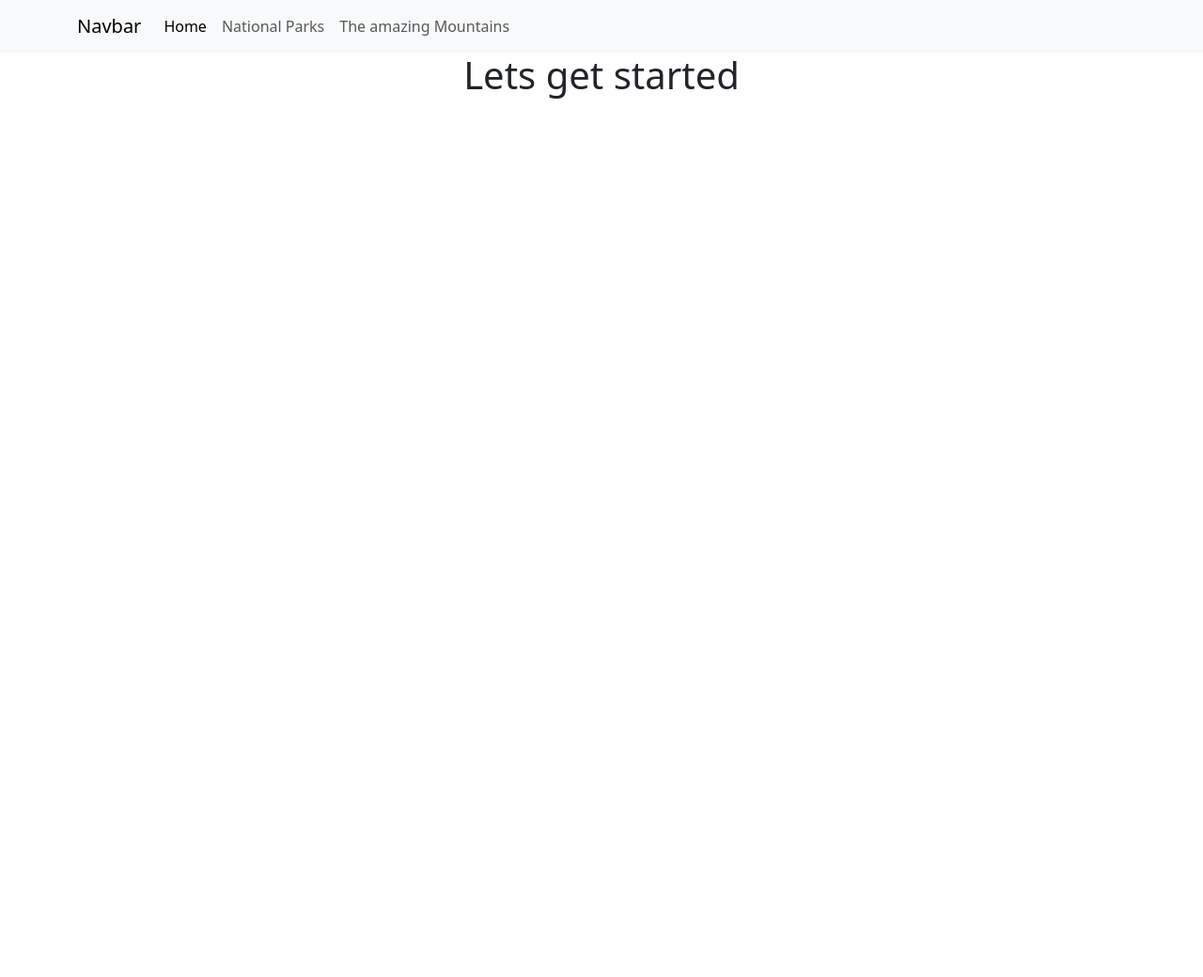
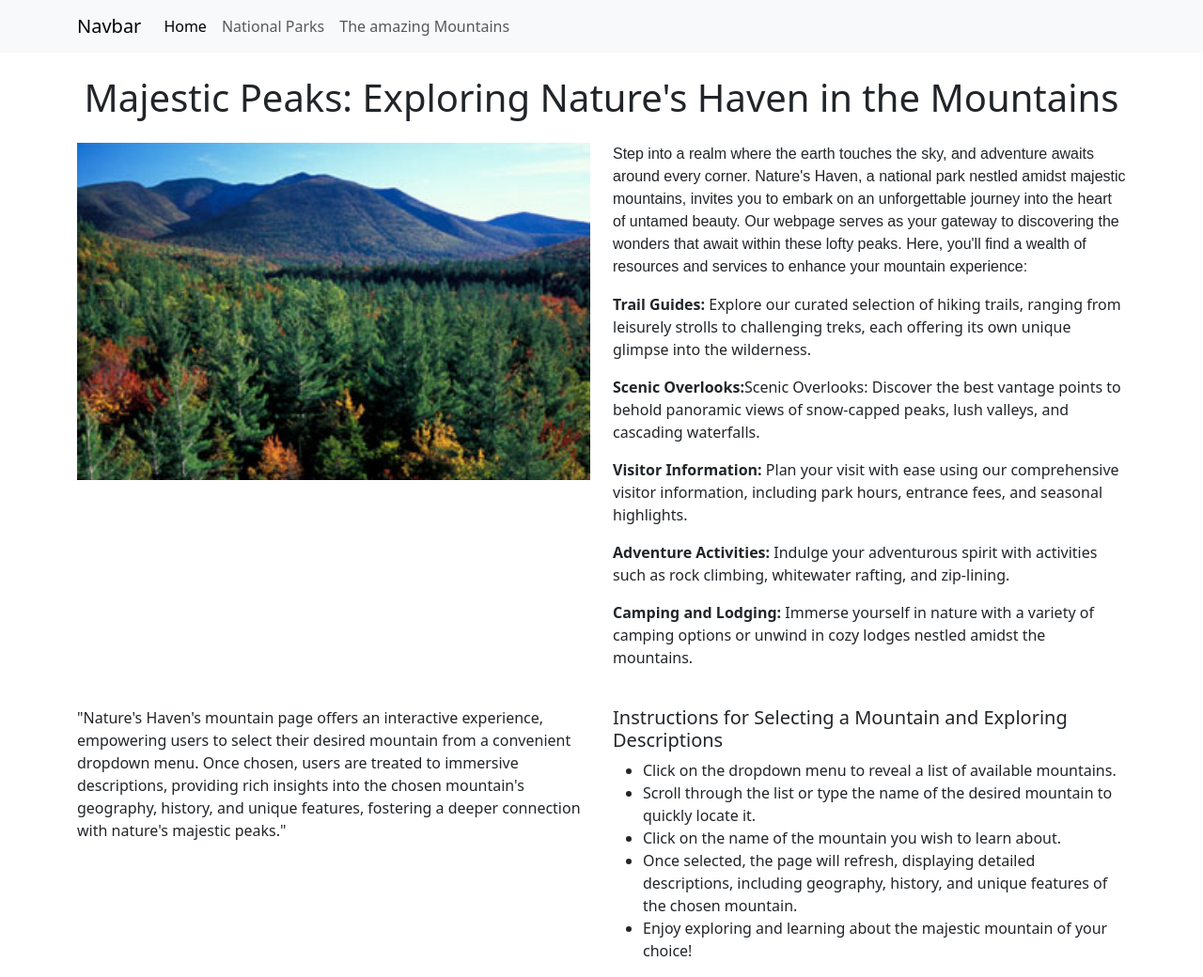
Before and after one commit to IanNduta/Capstone-2, a plain HTML site: page sample.html in a window 1280 px wide. Shown: the whole page at 94% size. Before the commit the page ends 800 px from the top, so only its background shows below. Drawn offline with nearby package versions, Linux system fonts and the light colour scheme; a web font is replaced by a local one.

Commit message:
formated the sample page

```diff
--- a/css/site.css
+++ b/css/site.css
@@ -11,3 +11,8 @@
 /* tr, td{
     border: 1px solid black;;
 } */
+.freeman-regular {
+    font-family: "Freeman", sans-serif;
+    font-weight: 400;
+    font-style: normal;
+  }
--- a/sample.html
+++ b/sample.html
@@ -8,6 +8,12 @@
     <link href="https://cdn.jsdelivr.net/npm/bootstrap@5.3.3/dist/css/bootstrap.min.css" rel="stylesheet"
         integrity="sha384-QWTKZyjpPEjISv5WaRU9OFeRpok6YctnYmDr5pNlyT2bRjXh0JMhjY6hW+ALEwIH" crossorigin="anonymous">
     <link href="css/site.css" rel="stylesheet">
+    <!-- google font -->
+    <link rel="preconnect" href="https://fonts.googleapis.com">
+    <link rel="preconnect" href="https://fonts.gstatic.com" crossorigin>
+    <link
+        href="https://fonts.googleapis.com/css2?family=Freeman&family=Josefin+Sans:ital,wght@0,100..700;1,100..700&display=swap"
+        rel="stylesheet">
 </head>
 
 <body>
@@ -37,18 +43,62 @@
         </nav>
 
     </header>
-    <h1 class="text-center">Lets get started</h1>
-    <main>
-        <div class="container">
-            <div class="row">
-                <div class="col">
+    <figure class="text-center mt-4">
+        <blockquote class="blockquote">
+            <p class="h1">Majestic Peaks: Exploring Nature's Haven in the Mountains</p>
+        </blockquote>
+    </figure>
 
-                </div>
+    <div class="container">
+        <div class="row mt-4">
+            <div class="col">
+                <img src="images/Hancock-StoryImage_2.jpg" class="card-img-top" alt="mountains">
+            </div>
+            <div class="col">
+                <p class="freeman-regular">Step into a realm where the earth touches the sky, and adventure awaits
+                    around every corner. Nature's Haven, a national park nestled amidst majestic mountains, invites you
+                    to embark on an unforgettable journey into the heart of untamed beauty. Our webpage serves as your
+                    gateway to discovering the wonders that await within these lofty peaks. Here, you'll find a wealth
+                    of resources and services to enhance your mountain experience:</p>
+                <p><b>Trail Guides:</b> Explore our curated selection of hiking trails, ranging from leisurely strolls
+                    to challenging treks, each offering its own unique glimpse into the wilderness.</p>
+                <p><b>Scenic Overlooks:</b>Scenic Overlooks: Discover the best vantage points to behold panoramic views
+                    of snow-capped peaks, lush valleys, and cascading waterfalls.</p>
+                <p><b>Visitor Information:</b> Plan your visit with ease using our comprehensive visitor information,
+                    including park hours, entrance fees, and seasonal highlights.</p>
+                <fieldset><b>Adventure Activities:</b> Indulge your adventurous spirit with activities such as rock
+                    climbing, whitewater rafting, and zip-lining.</p>
+                    <p><b>Camping and Lodging:</b> Immerse yourself in nature with a variety of camping options or
+                        unwind in cozy lodges nestled amidst the mountains.</p>
             </div>
         </div>
+    </div>
 
-        <!-- <div class="card mb-3"> -->
-            <!-- <img src="..." class="card-img-top" alt="...">
+    <div class="container">
+        <div class="row mt-4">
+            <div class="col">
+                <p>"Nature's Haven's mountain page offers an interactive experience, empowering users to select their
+                    desired mountain from a convenient dropdown menu. Once chosen, users are treated to immersive
+                    descriptions, providing rich insights into the chosen mountain's geography, history, and unique
+                    features, fostering a deeper connection with nature's majestic peaks."</p>
+            </div>
+            <div class="col">
+                <h5>Instructions for Selecting a Mountain and Exploring Descriptions</h5>
+                <ul>
+                    <li>Click on the dropdown menu to reveal a list of available mountains.</li>
+                    <li>Scroll through the list or type the name of the desired mountain to quickly locate it.</li>
+                    <li>Click on the name of the mountain you wish to learn about.</li>
+                    <li>Once selected, the page will refresh, displaying detailed descriptions, including geography,
+                        history, and unique
+                        features of the chosen mountain.</li>
+                    <li>Enjoy exploring and learning about the majestic mountain of your choice!</li>
+                </ul>
+            </div>
+        </div>
+    </div>
+
+    <!-- <div class="card mb-3"> -->
+    <!-- <img src="..." class="card-img-top" alt="...">
             <div class="card-body">
               <h5 class="card-title">Card title</h5>
               <p class="card-text">This is a wider card with supporting text below as a natural lead-in to additional content. This content is a little bit longer.</p>
```
Also changed, not shown: nationalparks.html (+1 -1 lines).
